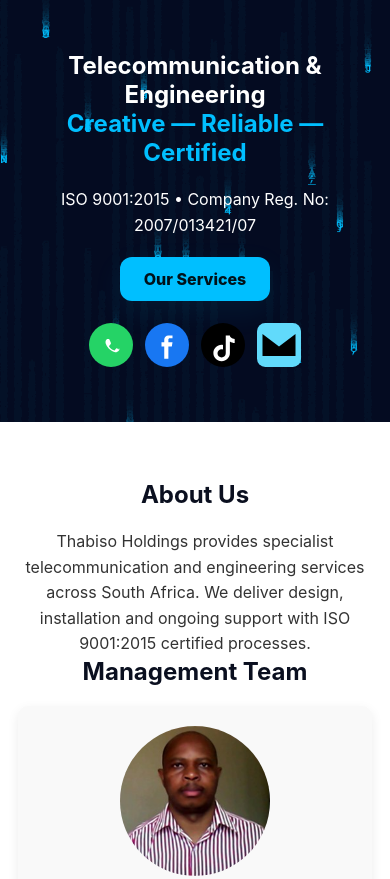
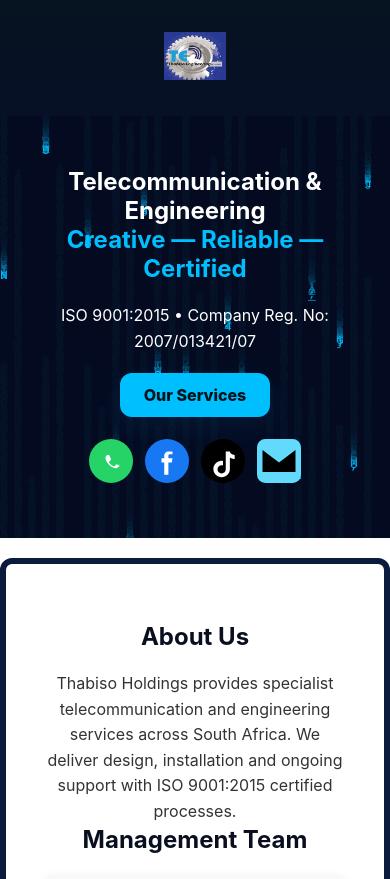
Before and after one commit to mogotoko/Thabiso-Engineering, a plain HTML site: page index.html in a window 390 px wide. Shown: the top 879 px of the page. Drawn offline with Linux system fonts and the light colour scheme.

Commit message:
Update style.css

```diff
--- a/assets/css/style.css
+++ b/assets/css/style.css
@@ -4,6 +4,7 @@
   --muted: #9bb2c9;
   --panel: #081826;
   --white: #ffffff;
+  --border-deco: #0a1b3d; /* dark blue decorative border */
 }
 
 /* Base Reset */
@@ -60,11 +61,15 @@
 .social-row { display: flex; gap: 12px; justify-content: center; margin-top: 18px; }
 .social-row a img { width: 44px; height: 44px; }
 
-/* All Other Sections (light) */
+/* All Other Sections (light with border) */
 #about, #services, #gallery, #careers, #contact, #blog, #downloads {
   background: #ffffff;
   color: #000000;
-  padding: 40px 0;
+  padding: 40px 20px;
+  border: 6px solid var(--border-deco);  /* decorative dark blue border */
+  border-radius: 12px;
+  margin: 20px auto;
+  max-width: 1200px;
 }
 #about h1, #services h1, #gallery h1, #careers h1,
 #contact h1, #blog h1, #downloads h1,
@@ -241,7 +246,12 @@
   .logo img { height: 64px; }
 }
 @media(max-width:768px){
-  .header { display:none !important; }
+  .header .container {
+    flex-direction: column;
+    gap: 10px;
+  }
+  .logo img { height: 48px; }
+  .nav { display: none; }
   .hero { min-height:50vh; padding:20px 0; }
   .gallery-grid { grid-template-columns: 1fr; }
   .services-grid { grid-template-columns: 1fr; }
```
